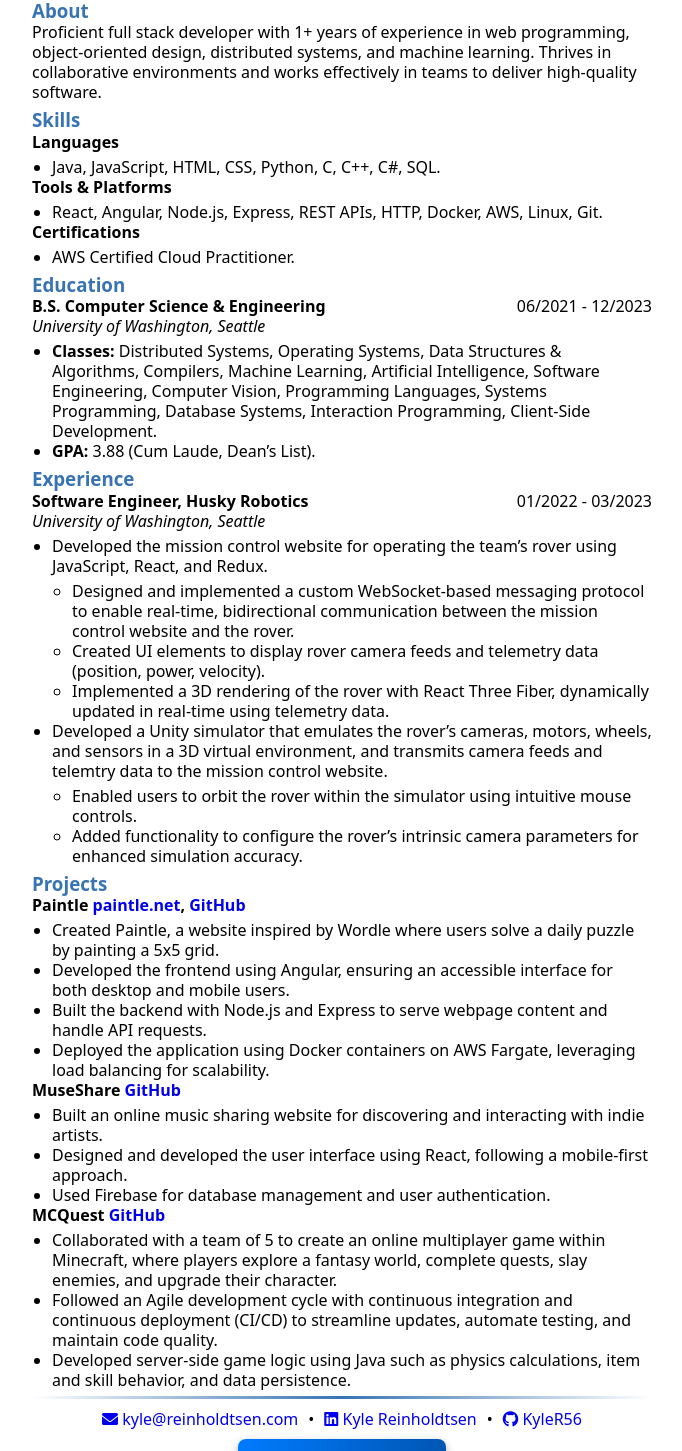
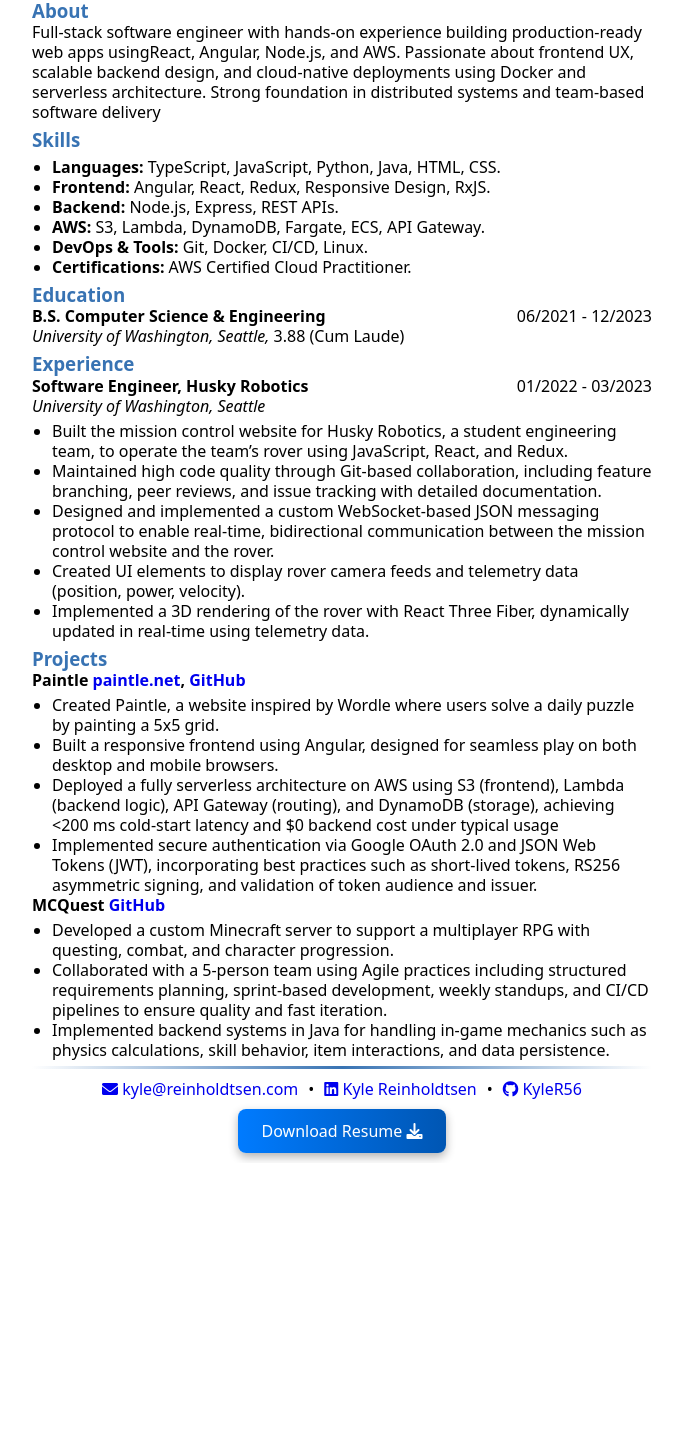
Before and after one commit to KyleR56/kyler56.github.io, a React (Vite) app: page / in a window 1280 px wide. Shown: the part 100-1551 px from the top of the page, without its empty margins (298-980 px from the left). After the commit the page ends 1263 px from the top, so only its background shows below. Built offline with nearby package versions, Linux system fonts and the light colour scheme.

Commit message:
Update website to be to date with resume pdf

```diff
--- a/src/App.jsx
+++ b/src/App.jsx
@@ -12,22 +12,18 @@
         <section>
           <h3>About</h3>
           <p>
-            Proficient full stack developer with 1+ years of experience in web programming, object-oriented design, distributed systems, and machine learning. Thrives in collaborative environments and works effectively in teams to deliver high-quality software.
+             Full-stack software engineer with hands-on experience building production-ready web apps usingReact, Angular, Node.js, and AWS. Passionate about frontend UX, scalable backend design, and cloud-native deployments using Docker and serverless architecture. Strong foundation in distributed systems and team-based software delivery
           </p>
         </section>
         <section>
           <h3>Skills</h3>
-          <h4>Languages</h4>
           <ul>
-            <li>Java, JavaScript, HTML, CSS, Python, C, C++, C#, SQL.</li>
-          </ul>
-          <h4>Tools & Platforms</h4>
-          <ul>
-            <li>React, Angular, Node.js, Express, REST APIs, HTTP, Docker, AWS, Linux, Git.</li>
-          </ul>
-          <h4>Certifications</h4>
-          <ul>
-            <li>AWS Certified Cloud Practitioner.</li>
+            <li><strong>Languages:</strong> TypeScript, JavaScript, Python, Java, HTML, CSS.</li>
+            <li><strong>Frontend:</strong> Angular, React, Redux, Responsive Design, RxJS.</li>
+            <li><strong>Backend:</strong> Node.js, Express, REST APIs.</li>
+            <li><strong>AWS:</strong> S3, Lambda, DynamoDB, Fargate, ECS, API Gateway.</li>
+            <li><strong>DevOps & Tools:</strong> Git, Docker, CI/CD, Linux.</li>
+            <li><strong>Certifications:</strong> AWS Certified Cloud Practitioner.</li>
           </ul>
         </section>
         <section>
@@ -36,14 +32,7 @@
             <h4>B.S. Computer Science & Engineering</h4>
             <span>06/2021 - 12/2023</span>
           </div>
-          <p><i>University of Washington, Seattle</i></p>
-          <ul>
-            <li>
-              <b>Classes: </b>
-              Distributed Systems, Operating Systems, Data Structures & Algorithms, Compilers, Machine Learning, Artificial Intelligence, Software Engineering, Computer Vision, Programming Languages, Systems Programming, Database Systems, Interaction Programming, Client-Side Development.
-            </li>
-            <li><b>GPA: </b>3.88 (Cum Laude, Dean’s List).</li>
-          </ul>
+          <p><i>University of Washington, Seattle,</i> 3.88 (Cum Laude)</p>
         </section>
         <section>
           <h3>Experience</h3>
@@ -53,44 +42,27 @@
           </div>
           <p><i>University of Washington, Seattle</i></p>
           <ul>
-            <li>
-              Developed the mission control website for operating the team’s rover using JavaScript, React, and Redux.
-              <ul>
-                <li>Designed and implemented a custom WebSocket-based messaging protocol to enable real-time, bidirectional communication between the mission control website and the rover.</li>
-                <li>Created UI elements to display rover camera feeds and telemetry data (position, power, velocity).</li>
-                <li>Implemented a 3D rendering of the rover with React Three Fiber, dynamically updated in real-time
-                using telemetry data.</li>
-              </ul>
-            </li>
-            <li>
-            Developed a Unity simulator that emulates the rover’s cameras, motors, wheels, and sensors in a 3D virtual environment, and transmits camera feeds and telemtry data to the mission control website.
-              <ul>
-                <li>Enabled users to orbit the rover within the simulator using intuitive mouse controls.</li>
-                <li>Added functionality to configure the rover’s intrinsic camera parameters for enhanced simulation accuracy.</li>
-              </ul>
-            </li>
+            <li>Built the mission control website for Husky Robotics, a student engineering team, to operate the team’s rover using JavaScript, React, and Redux.</li>
+            <li>Maintained high code quality through Git-based collaboration, including feature branching, peer reviews, and issue tracking with detailed documentation.</li>
+            <li>Designed and implemented a custom WebSocket-based JSON messaging protocol to enable real-time, bidirectional communication between the mission control website and the rover.</li>
+            <li>Created UI elements to display rover camera feeds and telemetry data (position, power, velocity).</li>
+            <li>Implemented a 3D rendering of the rover with React Three Fiber, dynamically updated in real-time using telemetry data.</li>
           </ul>
         </section>
         <section>
           <h3>Projects</h3>
-          <h4>Paintle <a href='https://paintle.net'>paintle.net</a>, <a href='https://github.com/KyleR56/MuseShare'>GitHub</a></h4>
+          <h4>Paintle <a href='https://paintle.net'>paintle.net</a>, <a href='https://github.com/KyleR56/paintle-front-end'>GitHub</a></h4>
           <ul>
             <li>Created Paintle, a website inspired by Wordle where users solve a daily puzzle by painting a 5x5 grid.</li>
-            <li>Developed the frontend using Angular, ensuring an accessible interface for both desktop and mobile users.</li>
-            <li>Built the backend with Node.js and Express to serve webpage content and handle API requests.</li>
-            <li>Deployed the application using Docker containers on AWS Fargate, leveraging load balancing for scalability.</li>
+            <li>Built a responsive frontend using Angular, designed for seamless play on both desktop and mobile browsers.</li>
+            <li>Deployed a fully serverless architecture on AWS using S3 (frontend), Lambda (backend logic), API Gateway (routing), and DynamoDB (storage), achieving &lt;200 ms cold-start latency and $0 backend cost under typical usage</li>
+            <li>Implemented secure authentication via Google OAuth 2.0 and JSON Web Tokens (JWT), incorporating best practices such as short-lived tokens, RS256 asymmetric signing, and validation of token audience and issuer.</li>
           </ul>
-          <h4>MuseShare <a href='https://github.com/KyleR56/MuseShare'>GitHub</a></h4>
+          <h4>MCQuest <a href='https://github.com/mc-quest/mc-quest'>GitHub</a></h4>
           <ul>
-            <li>Built an online music sharing website for discovering and interacting with indie artists.</li>
-            <li>Designed and developed the user interface using React, following a mobile-first approach.</li>
-            <li>Used Firebase for database management and user authentication.</li>
-          </ul>
-          <h4>MCQuest <a href='https://github.com/KyleR56/mc-quest'>GitHub</a></h4>
-          <ul>
-            <li>Collaborated with a team of 5 to create an online multiplayer game within Minecraft, where players explore a fantasy world, complete quests, slay enemies, and upgrade their character.</li>
-            <li>Followed an Agile development cycle with continuous integration and continuous deployment (CI/CD) to streamline updates, automate testing, and maintain code quality.</li>
-            <li>Developed server-side game logic using Java such as physics calculations, item and skill behavior, and data persistence.</li>
+            <li>Developed a custom Minecraft server to support a multiplayer RPG with questing, combat, and character progression.</li>
+            <li>Collaborated with a 5-person team using Agile practices including structured requirements planning, sprint-based development, weekly standups, and CI/CD pipelines to ensure quality and fast iteration.</li>
+            <li>Implemented backend systems in Java for handling in-game mechanics such as physics calculations, skill behavior, item interactions, and data persistence.</li>
           </ul>
         </section>
         <hr></hr>
@@ -109,7 +81,7 @@
             <i className='fab fa-github'></i> KyleR56
           </a>
         </div>
-        <a href='https://github.com/KyleR56/Resume/releases/download/v1.1/Kyle_Reinholdtsen_Resume.pdf' download='Kyle_Reinholdtsen_Resume.pdf' className='download-button'>
+        <a href='https://github.com/KyleR56/Resume/releases/download/v1.3/Kyle_Reinholdtsen_Resume.pdf' download='Kyle_Reinholdtsen_Resume.pdf' className='download-button'>
           Download Resume <i className='fas fa-download'></i>
         </a>
       </footer>
```
